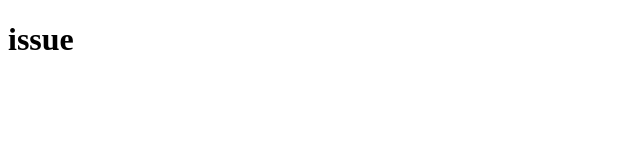
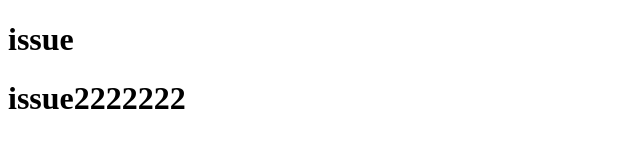
Before and after one commit to PKTseng/test, a plain HTML site: page index.html in a window 1280 px wide. Shown: the whole page, without its empty margins (0-640 px from the left). Drawn offline with Linux system fonts and the light colour scheme.

Commit message:
update issue h2

```diff
--- a/index.html
+++ b/index.html
@@ -6,6 +6,7 @@
   <title>Document</title>
 </head>
 <body>
-  <h1>issue</h1>
+ <h1>issue</h1>
+ <h1>issue2222222</h1>
 </body>
 </html>
```
